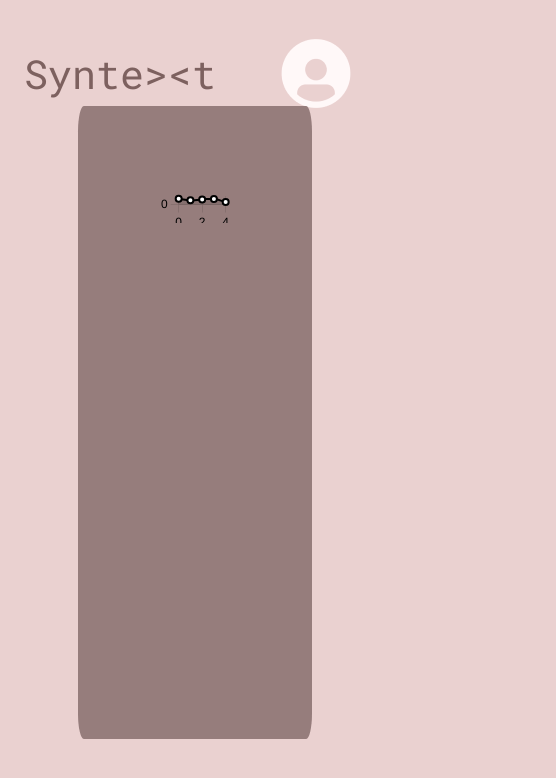
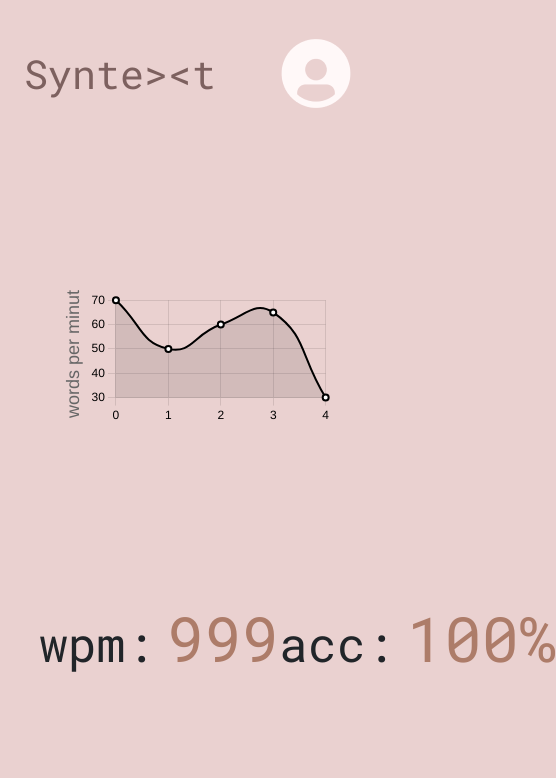
Before and after one commit to hcp-uw/syntext, a React (Create React App) app in the folder client/: page / in a window 390 px wide. Shown: the top 778 px of the page, 556 px wide, since content can reach past the window. Built offline with nearby package versions, Linux system fonts and the light colour scheme.

Commit message:
figured out how to responsively resize, and set up placeholders for future values

```diff
--- a/client/src/Components/GameSummary/GameSummary.css
+++ b/client/src/Components/GameSummary/GameSummary.css
@@ -1,15 +1,44 @@
 .game-summary {
-  position: absolute;
-  width: 60%;
+  position: relative;
+  display: flex;
+  flex-direction: column;
+  justify-content: space-evenly;
+  width: 80%;
   height: 75%;
   top: 12.5%;
-  left: 20%;
-  border-radius: 2.5%/4%;
-  background-color: #967d7c;
+  left: 10%;
+  /* border-radius: 2.5%/4%;
+  background-color: #967d7c; */
   color: 'white';
 }
 
-canvas {
-  background-color: #967d7c;
-  margin: 5em;
+.chart-container {
+  position: relative;
+  display: flex;
+  align-items: center;
+  justify-content: center;
+  width: 70vw;
+  height: 50vh;
+  margin: auto;
 }
+
+.chart-container canvas {
+  height: 100px;
+}
+
+.scoreboard {
+  display: flex;
+  justify-content: space-evenly;
+  align-items: center;
+  margin-top: 2em;
+}
+
+.scoreboard h2 {
+  font-size: 3em;
+}
+
+.scoreboard span {
+  margin-left: 0.2em;
+  font-size: 1.3em;
+  color: rgb(173, 124, 105);
+}
--- a/client/src/Components/GameSummary/GameSummary.js
+++ b/client/src/Components/GameSummary/GameSummary.js
@@ -24,6 +24,10 @@ export default function GameSummary() {
   return (
     <div className="game-summary">
       <LineChart chartData={chartData} />
+      <div className='scoreboard'>
+        <h2 id='wpm'>wpm:<span>999</span></h2>
+        <h2 id='acc'>acc:<span>100%</span></h2>
+      </div>
     </div>
   );
 }
--- a/client/src/Components/GameSummary/LineChart.js
+++ b/client/src/Components/GameSummary/LineChart.js
@@ -11,7 +11,15 @@ function LineChart({ chartData }) {
             legend: { display: false }
           },
           scales: {
-            y: { ticks: { color: 'black' } },
+            y: {
+              ticks: {
+                color: 'black'
+              },
+              title: {
+                display: true,
+                text: 'words per minute',
+                font: { size: 18 }
+              }},
             x: { ticks: { color: 'black' } }
           }
         }}
```
